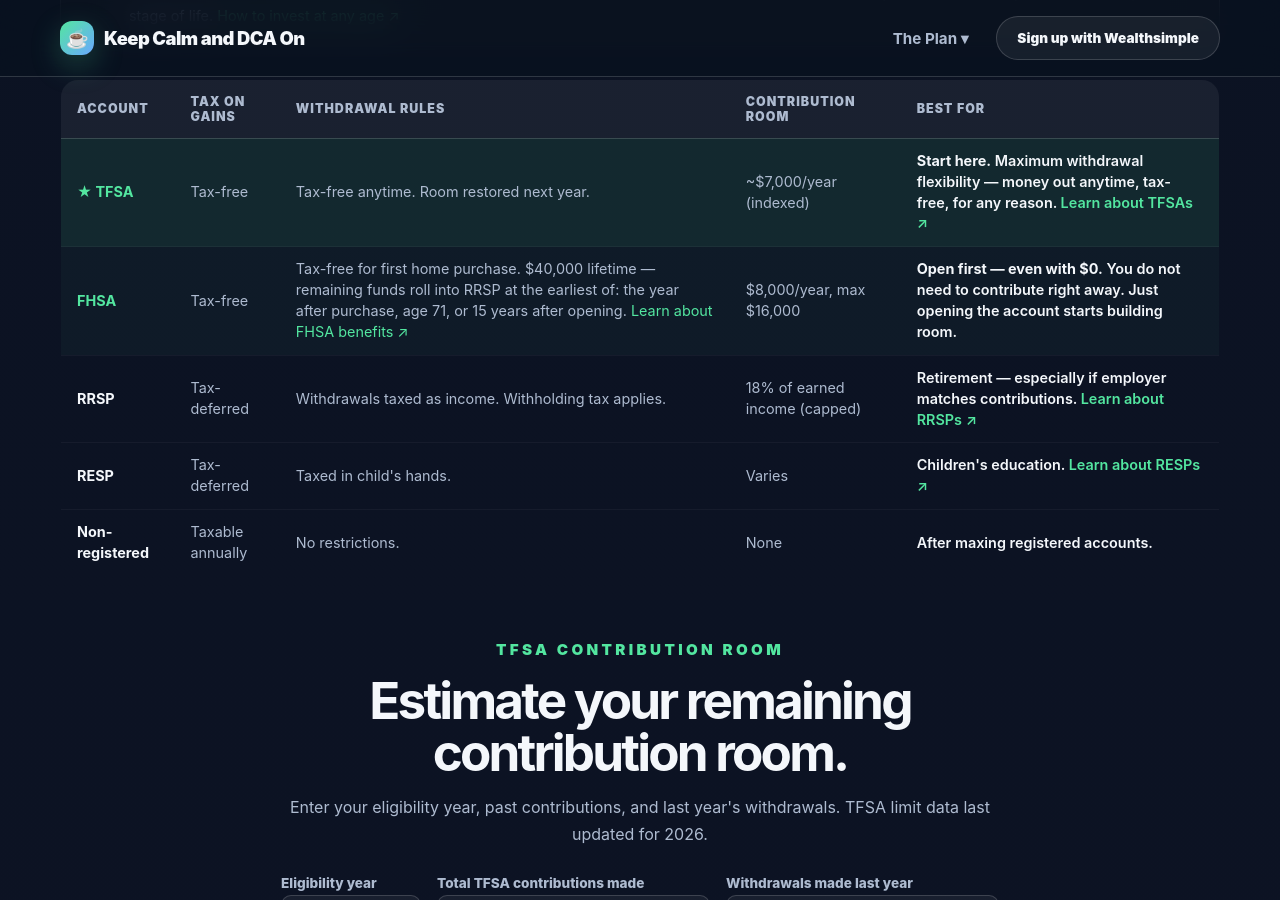
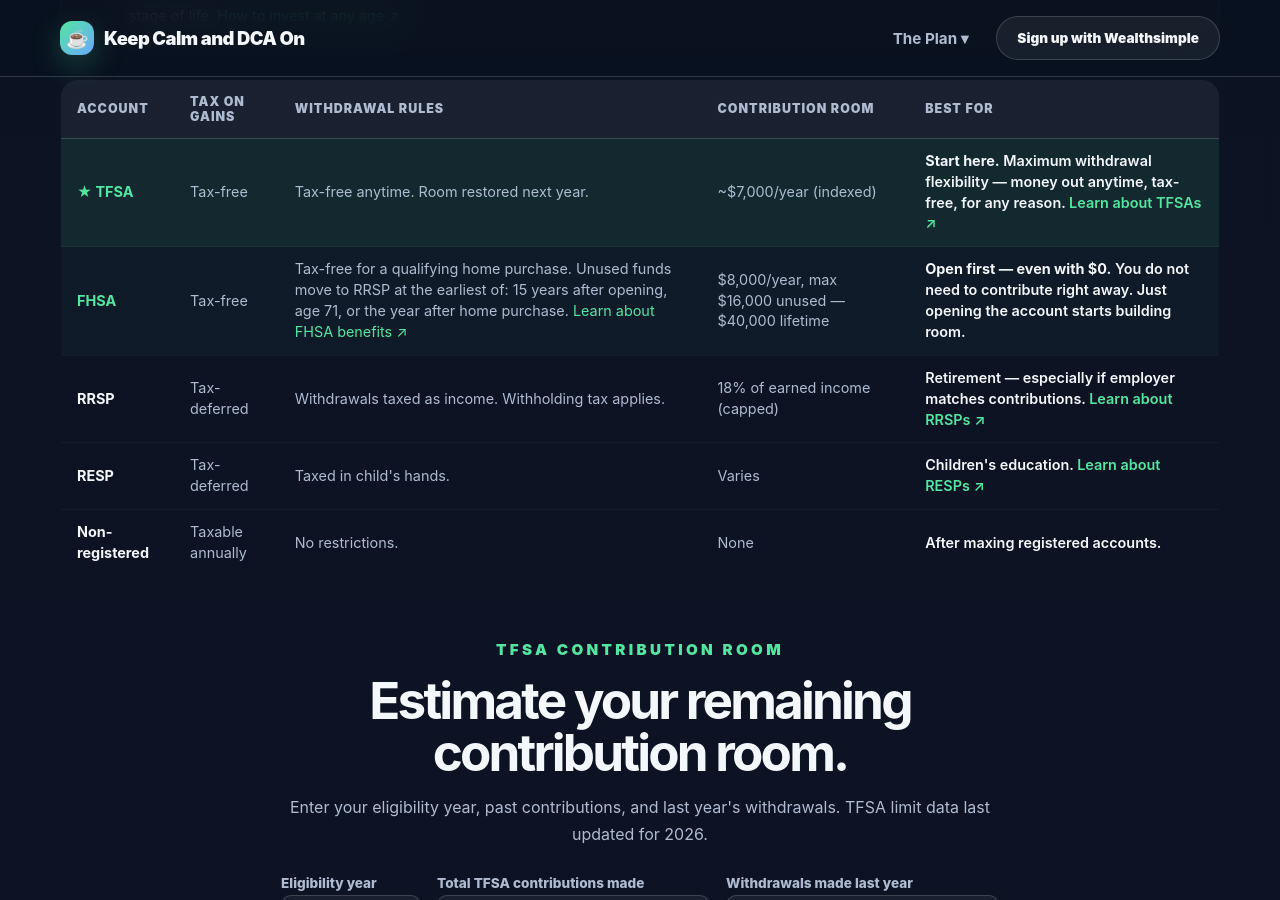
Before and after one commit to thestamp/dcathedip, a Jekyll site: the page built from index.html, in a window 1280 px wide and 900 px high, scrolled down 7679 px. Built offline with Jekyll 4.4.1, drawn with Linux system fonts in a browser that asks for light colours.

Commit message:
FHSA row: 'qualifying home purchase', reorder RRSP triggers, add 0k lifetime
- Withdrawal rules: 'qualifying home purchase' + RRSP triggers ordered 15yr → age 71 → post-purchase
- Contribution room: ,000/year, max 6,000 unused — 0,000 lifetime

```diff
--- a/index.html
+++ b/index.html
@@ -367,8 +367,8 @@
             <tr class="account-row-fhsa">
               <td><strong>FHSA</strong></td>
               <td>Tax-free</td>
-              <td>Tax-free for first home purchase. $40,000 lifetime — remaining funds roll into RRSP at the earliest of: the year after purchase, age 71, or 15 years after opening. <a href="https://www.wealthsimple.com/en-ca/learn/what-is-fhsa#what_are_the_benefits_of_an_fhsa" target="_blank" rel="nofollow noopener" style="color:var(--green);">Learn about FHSA benefits ↗</a></td>
-              <td>$8,000/year, max $16,000</td>
+              <td>Tax-free for a qualifying home purchase. Unused funds move to RRSP at the earliest of: 15 years after opening, age 71, or the year after home purchase. <a href="https://www.wealthsimple.com/en-ca/learn/what-is-fhsa#what_are_the_benefits_of_an_fhsa" target="_blank" rel="nofollow noopener" style="color:var(--green);">Learn about FHSA benefits ↗</a></td>
+              <td>$8,000/year, max $16,000 unused — $40,000 lifetime</td>
               <td><strong>Open first — even with $0.</strong> You do not need to contribute right away. Just opening the account starts building room.</td>
             </tr>
             <tr>
```
